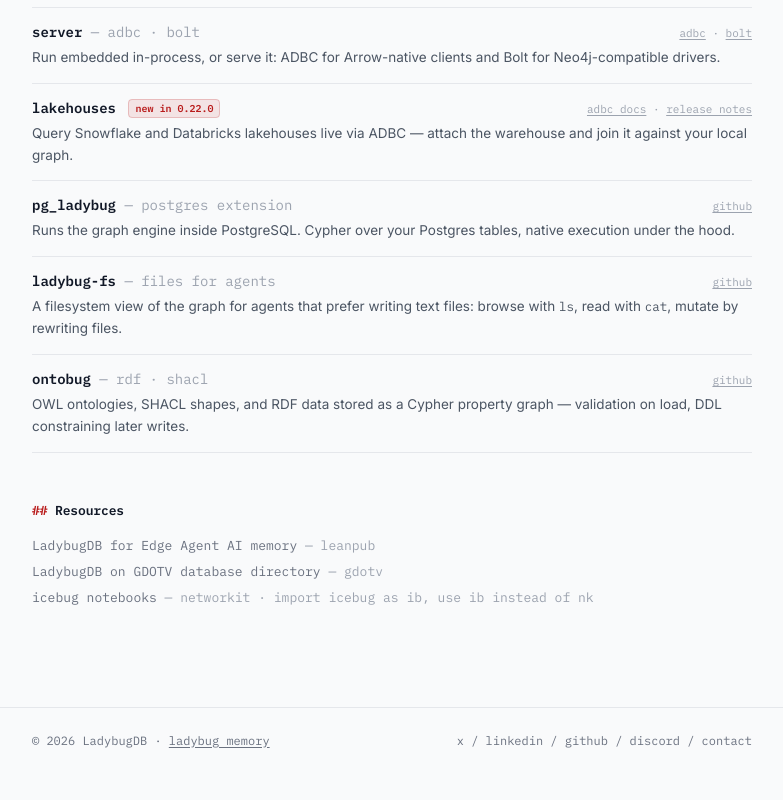
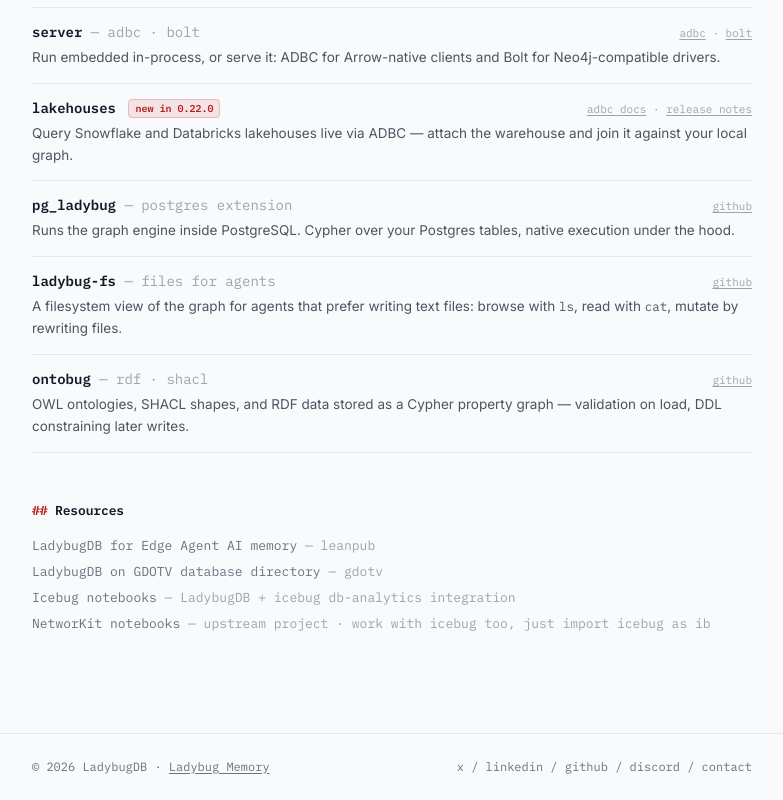
Before and after one commit to LadybugDB/ladybugdb-web, a website: page src/pages/index.html in a window 1280 px wide. Shown: the part 1189-1989 px from the top of the page, without its empty margins (248-1031 px from the left). Before the commit the page ends 1963 px from the top, so only its background shows below. Drawn offline with nearby package versions, Linux system fonts and the light colour scheme.

Commit message:
Resources: disambiguate Icebug vs NetworKit notebooks; Ladybug Memory footer

```diff
--- a/src/pages/index.html
+++ b/src/pages/index.html
@@ -287,7 +287,8 @@ Time: 1.07ms (compiling), 2.00ms (executing)</span></pre>
             <div class="mono mt-3 text-[13px] leading-loose text-gray-500 dark:text-gray-400">
                 <a href="https://leanpub.com/ladybugdb" class="block hover:text-red-700 dark:hover:text-red-400">LadybugDB for Edge Agent AI memory <span class="text-gray-400 dark:text-gray-600">— leanpub</span></a>
                 <a href="https://gdotv.com/databases/ladybugdb/" class="block hover:text-red-700 dark:hover:text-red-400">LadybugDB on GDOTV database directory <span class="text-gray-400 dark:text-gray-600">— gdotv</span></a>
-                <a href="https://networkit.github.io/dev-docs/notebooks.html" class="block hover:text-red-700 dark:hover:text-red-400">icebug notebooks <span class="text-gray-400 dark:text-gray-600">— networkit · import icebug as ib, use ib instead of nk</span></a>
+                <a href="https://github.com/LadybugDB/ladybug-icebug-notebooks" class="block hover:text-red-700 dark:hover:text-red-400">Icebug notebooks <span class="text-gray-400 dark:text-gray-600">— LadybugDB + icebug db-analytics integration</span></a>
+                <a href="https://networkit.github.io/dev-docs/notebooks.html" class="block hover:text-red-700 dark:hover:text-red-400">NetworKit notebooks <span class="text-gray-400 dark:text-gray-600">— upstream project · work with icebug too, just import icebug as ib</span></a>
             </div>
         </section>
 
@@ -296,7 +297,7 @@ Time: 1.07ms (compiling), 2.00ms (executing)</span></pre>
     <!-- Footer -->
     <footer class="border-t border-gray-200 dark:border-gray-800">
         <div class="max-w-[760px] mx-auto px-5 py-6 flex flex-col sm:flex-row gap-2 sm:items-center justify-between mono text-[12px] text-gray-500 dark:text-gray-500">
-            <span>© 2026 LadybugDB · <a href="https://ladybugmem.ai" class="underline hover:text-red-700 dark:hover:text-red-400">ladybug memory</a></span>
+            <span>© 2026 LadybugDB · <a href="https://ladybugmem.ai" class="underline hover:text-red-700 dark:hover:text-red-400">Ladybug Memory</a></span>
             <span>
                 <a href="https://x.com/lbugdb" class="hover:text-red-700 dark:hover:text-red-400">x</a> /
                 <a href="https://www.linkedin.com/company/ladybugdb/" class="hover:text-red-700 dark:hover:text-red-400">linkedin</a> /
```
Also changed, not shown: src/pages/comparisons.html (+1 -1 lines), src/pages/ladybugdb-vs-arcadedb.html (+1 -1 lines), src/pages/ladybugdb-vs-falkordb.html (+1 -1 lines), src/pages/ladybugdb-vs-helixdb.html (+1 -1 lines), src/pages/ladybugdb-vs-neo4j.html (+1 -1 lines), src/pages/what-is-a-graph-database.html (+1 -1 lines), src/pages/what-is-kuzudb.html (+1 -1 lines), src/pages/why.html (+1 -1 lines).
